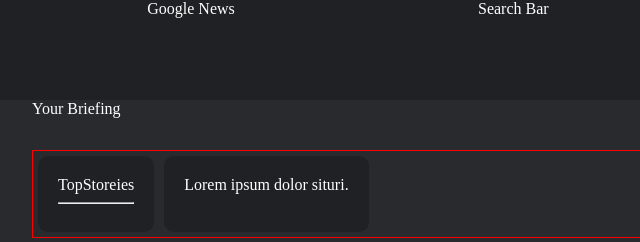
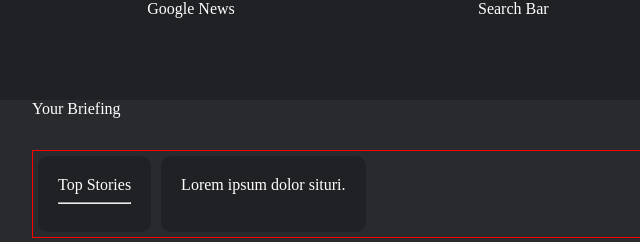
Before and after one commit to ThezThaw/wap-p1, a plain HTML site: page p1.html in a window 1280 px wide. Shown: the full height of the page, 96-736 px from the left. Drawn offline with Linux system fonts and the light colour scheme.

Commit message:
update top stories type

```diff
--- a/p1.html
+++ b/p1.html
@@ -92,7 +92,7 @@
 
             <div class="content-details">
                 <div class="content-round">
-                    <div>TopStoreies</div>
+                    <div>Top Stories</div>
                     <hr>
                 </div class="content-round">
                 <div class="content-round">
```
